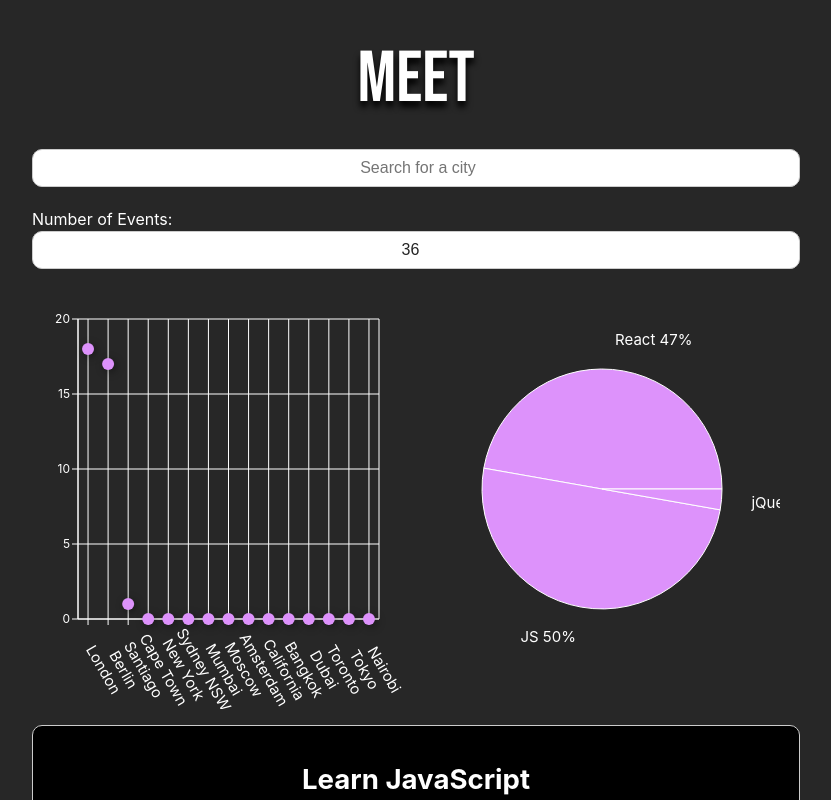
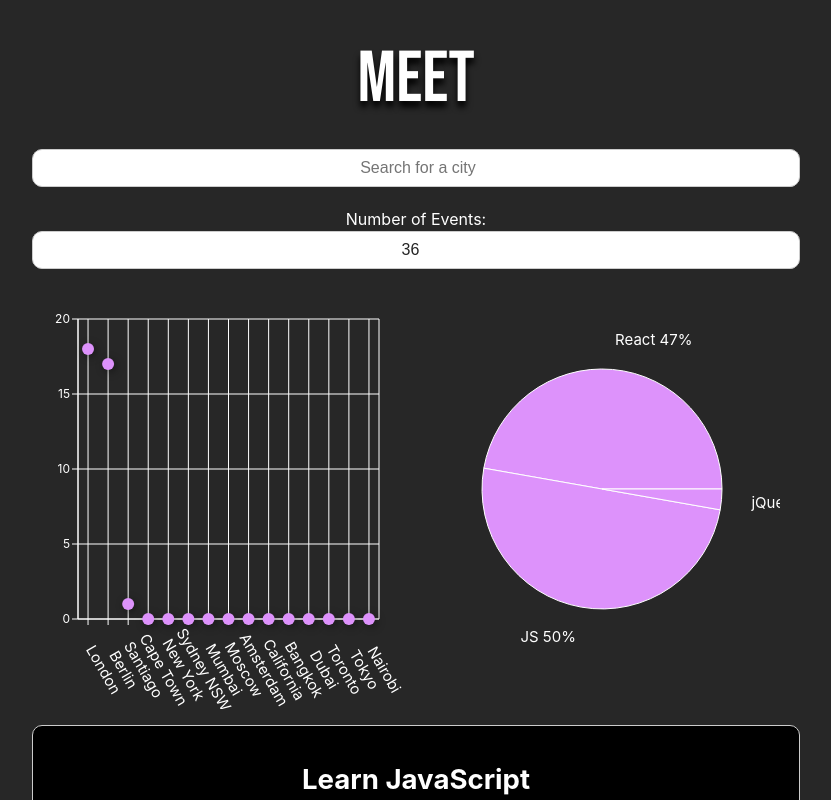
Before and after one commit to levired6/meet, a React (Vite) app: page / in a window 1280 px wide. Shown: the top 800 px of the page, without its empty margins (224-1055 px from the left). Built offline with nearby package versions, Linux system fonts and the light colour scheme; what atatus-spa would draw is missing.

Commit message:
update App.css
Update css one more time for a quick clean up

```diff
--- a/src/App.css
+++ b/src/App.css
@@ -57,6 +57,15 @@ input[type="number"] {
     flex-direction: column;
     margin: auto;
     position: relative;
+}
+
+/* --- FIX: Added specific styles to center the 'Number of Events' label and input group --- */
+#number-of-events {
+    /* Override flex-direction: column from above for this specific section */
+    flex-direction: column;
+    /* Center all children (label and input) horizontally within the component */
+    align-items: center;
+    width: 100%; /* Ensure it takes full width for centering */
 }
 
 .suggestions {
```
